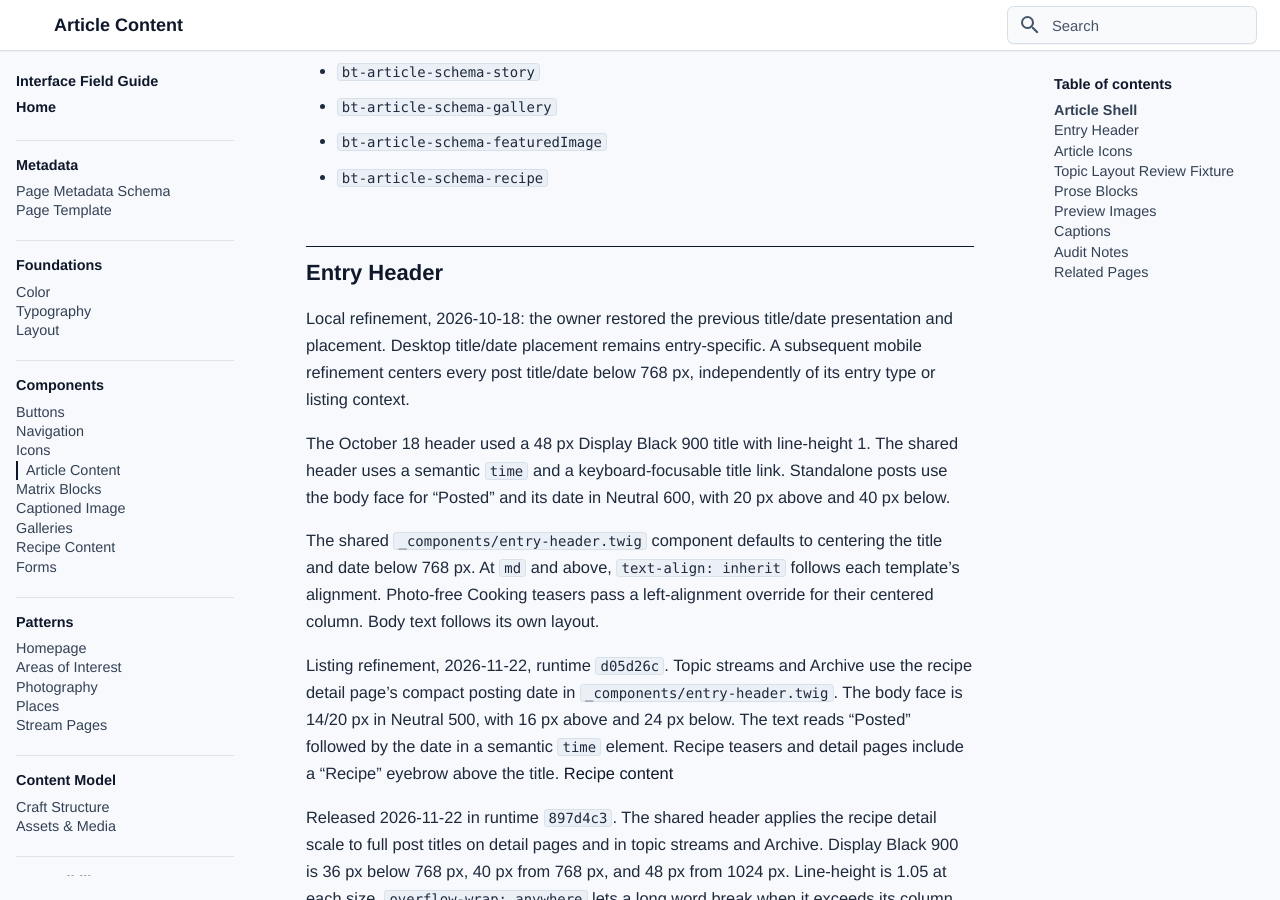
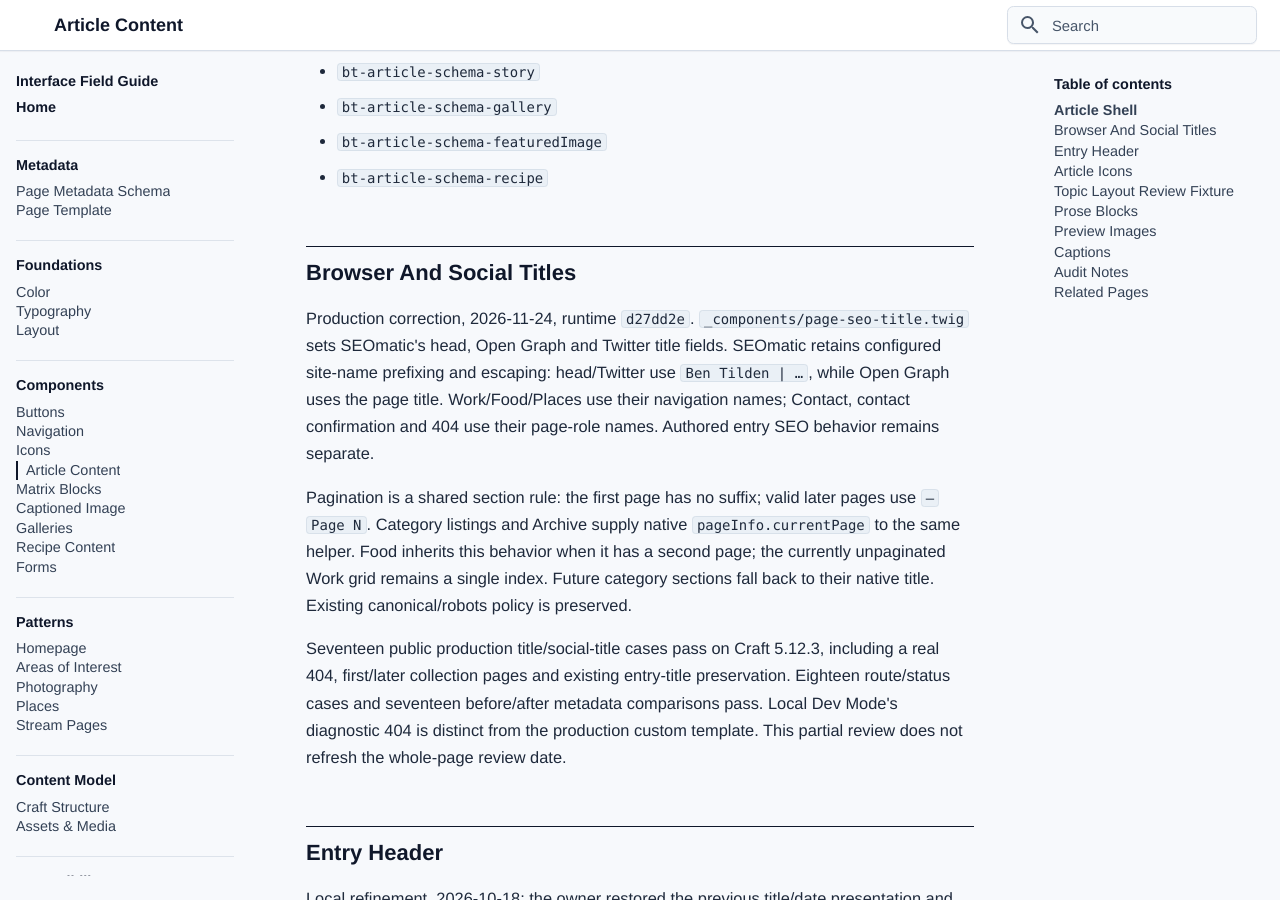
Before and after one commit to bentilden/Design-System, an MkDocs documentation site: the page built from docs/components/article-content.md, in a window 1280 px wide and 900 px high, scrolled down 816 px. Built offline with MkDocs 1.6.1 and Material for MkDocs 9.7.7, drawn with Linux system fonts in a browser that asks for light colours; some web fonts are replaced.

Commit message:
Document shared production page titles and pagination labels

```diff
--- a/docs/components/article-content.md
+++ b/docs/components/article-content.md
@@ -62,6 +62,14 @@ Article classes include Area of Interest and entry type hooks:
 - `bt-article-schema-gallery`
 - `bt-article-schema-featuredImage`
 - `bt-article-schema-recipe`
+
+## Browser And Social Titles
+
+Production correction, 2026-11-24, runtime `d27dd2e`. `_components/page-seo-title.twig` sets SEOmatic's head, Open Graph and Twitter title fields. SEOmatic retains configured site-name prefixing and escaping: head/Twitter use `Ben Tilden | …`, while Open Graph uses the page title. Work/Food/Places use their navigation names; Contact, contact confirmation and 404 use their page-role names. Authored entry SEO behavior remains separate.
+
+Pagination is a shared section rule: the first page has no suffix; valid later pages use `— Page N`. Category listings and Archive supply native `pageInfo.currentPage` to the same helper. Food inherits this behavior when it has a second page; the currently unpaginated Work grid remains a single index. Future category sections fall back to their native title. Existing canonical/robots policy is preserved.
+
+Seventeen public production title/social-title cases pass on Craft 5.12.3, including a real 404, first/later collection pages and existing entry-title preservation. Eighteen route/status cases and seventeen before/after metadata comparisons pass. Local Dev Mode's diagnostic 404 is distinct from the production custom template. This partial review does not refresh the whole-page review date.
 
 ## Entry Header
 
```
